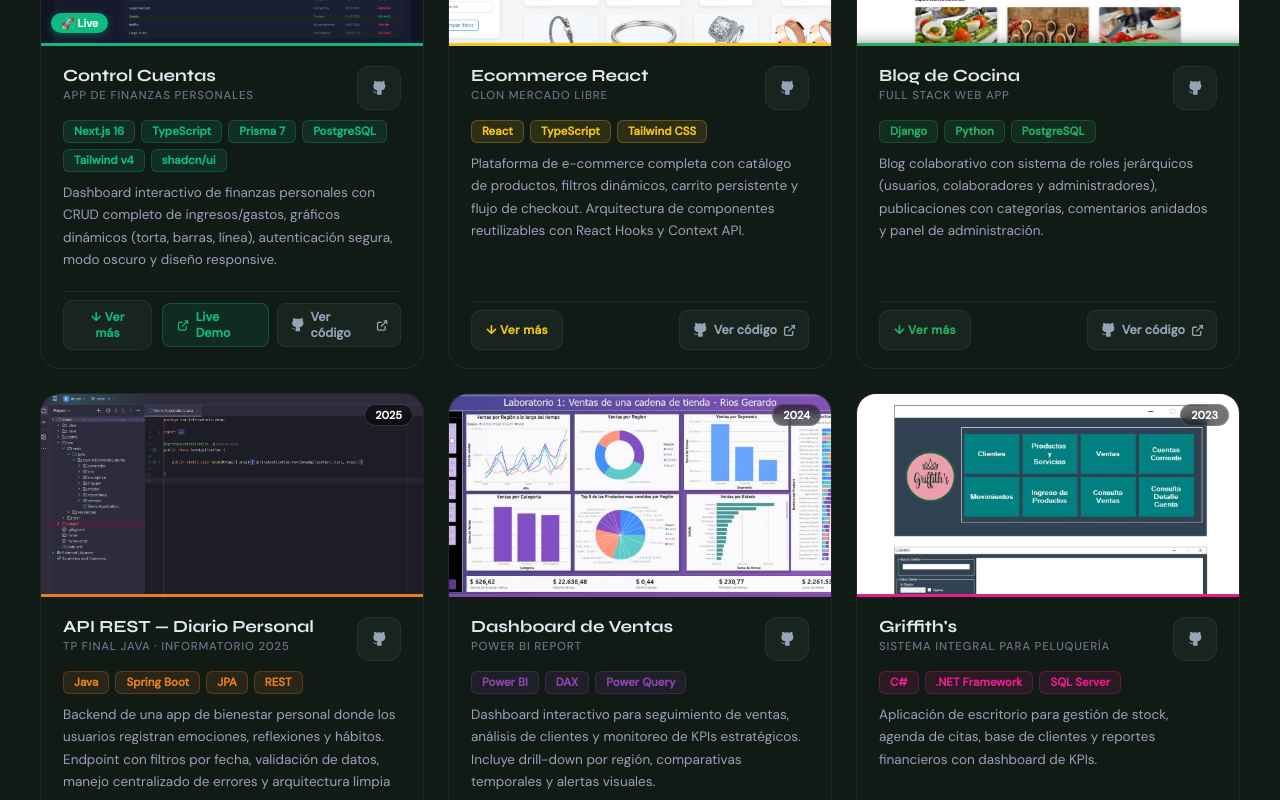
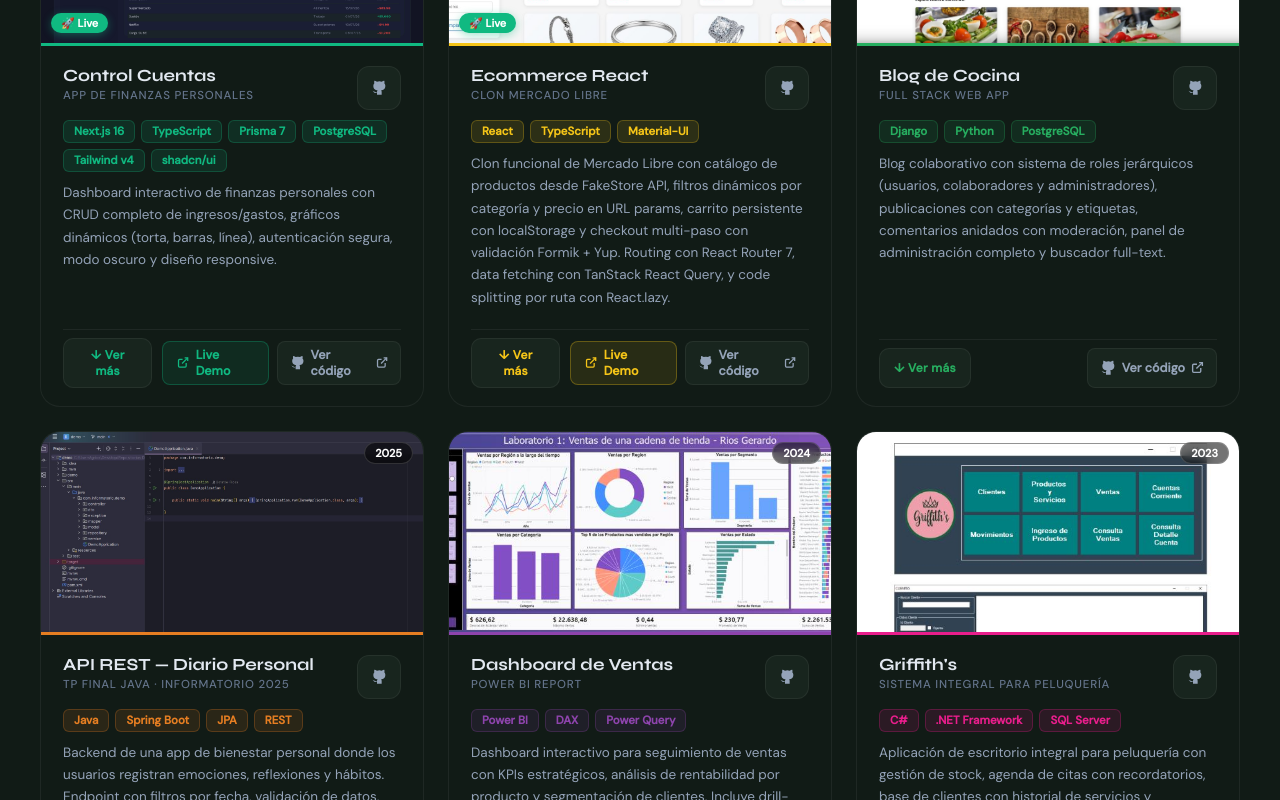
Before and after one commit to Gerardo-Rioss/Portfolio, a React (Vite) app: page / in a window 1280 px wide. Shown: the part 1900-2700 px from the top of the page. Built offline with nearby package versions, Linux system fonts and the light colour scheme.

Commit message:
feat: add live demo link for Ecommerce React + update tags and description

```diff
--- a/src/data/portfolio.js
+++ b/src/data/portfolio.js
@@ -67,14 +67,15 @@ export const projects = [
     title: "Ecommerce React",
     subtitle: "Clon Mercado Libre",
     year: "2025",
-    tags: ["React", "TypeScript", "Tailwind CSS"],
+    tags: ["React", "TypeScript", "Material-UI"],
     description:
-      "Plataforma de e-commerce completa con catálogo de productos, filtros dinámicos, carrito persistente y flujo de checkout. Arquitectura de componentes reutilizables con React Hooks y Context API.",
-    highlights: ["Filtros dinámicos por categoría y precio", "Carrito con persistencia en localStorage", "Checkout con validación de formularios"],
+      "Clon funcional de Mercado Libre con catálogo de productos desde FakeStore API, filtros dinámicos por categoría y precio en URL params, carrito persistente con localStorage y checkout multi-paso con validación Formik + Yup. Routing con React Router 7, data fetching con TanStack React Query, y code splitting por ruta con React.lazy.",
+    highlights: ["Filtros dinámicos persistidos en URL params", "Carrito persistente con subtotales automáticos", "Checkout multi-paso con validación", "Code splitting + vendor chunking (227 KB main bundle)", "Dark mode con CSS Custom Properties"],
     color: "#F5C518",
     emoji: "🛒",
     image: "/img-ecommerce.png",
     github: "https://github.com/Gerardo-Rioss/Clon_Ecommerce_React",
+    live: "https://ecommerce-react-clon.vercel.app",
   },
   {
     id: 3,
@@ -83,7 +84,7 @@ export const projects = [
     year: "2024",
     tags: ["Django", "Python", "PostgreSQL"],
     description:
-      "Blog colaborativo con sistema de roles jerárquicos (usuarios, colaboradores y administradores), publicaciones con categorías, comentarios anidados y panel de administración.",
+      "Blog colaborativo con sistema de roles jerárquicos (usuarios, colaboradores y administradores), publicaciones con categorías y etiquetas, comentarios anidados con moderación, panel de administración completo y buscador full-text.",
     highlights: ["Sistema de roles y permisos", "Editor de publicaciones", "Panel de administración completo"],
     color: "#27AE60",
     emoji: "🍳",
@@ -111,7 +112,7 @@ export const projects = [
     year: "2024",
     tags: ["Power BI", "DAX", "Power Query"],
     description:
-      "Dashboard interactivo para seguimiento de ventas, análisis de clientes y monitoreo de KPIs estratégicos. Incluye drill-down por región, comparativas temporales y alertas visuales.",
+      "Dashboard interactivo para seguimiento de ventas con KPIs estratégicos, análisis de rentabilidad por producto y segmentación de clientes. Incluye drill-down por región, comparativas temporales, alertas visuales por umbrales dinámicos y exportación a CSV.",
     highlights: ["KPIs en tiempo real con DAX", "Drill-down por región y período", "Filtros dinámicos y slicers interactivos"],
     color: "#8E44AD",
     emoji: "📊",
@@ -125,7 +126,7 @@ export const projects = [
     year: "2023",
     tags: ["C#", ".NET Framework", "SQL Server"],
     description:
-      "Aplicación de escritorio para gestión de stock, agenda de citas, base de clientes y reportes financieros con dashboard de KPIs.",
+      "Aplicación de escritorio integral para peluquería con gestión de stock, agenda de citas con recordatorios, base de clientes con historial de servicios y dashboard financiero con KPIs de facturación, gastos y rentabilidad mensual.",
     highlights: ["Gestión de agenda y citas", "Control de stock en tiempo real", "Reportes financieros automáticos"],
     color: "#E91E8C",
     emoji: "✂️",
@@ -139,7 +140,7 @@ export const projects = [
     year: "2022",
     tags: ["VB.NET", "SQL Server"],
     description:
-      "Sistema de escritorio para gestión integral de ventas, clientes e inventario con reportes automáticos y control de stock en tiempo real.",
+      "Sistema de escritorio completo para showroom de ropa con gestión de ventas, clientes e inventario, reportes automáticos de facturación por período, control de stock en tiempo real con alertas de reposición y módulo de proveedores.",
     highlights: ["Gestión de inventario en tiempo real", "Reportes de ventas automáticos", "Base de clientes con historial"],
     color: "#2E7CF6",
     emoji: "👗",
```
